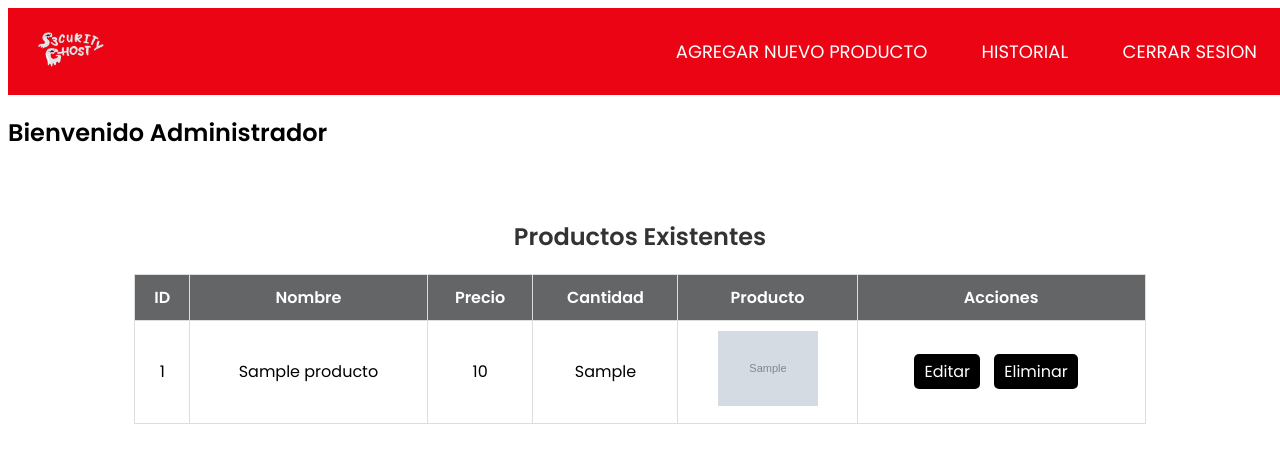
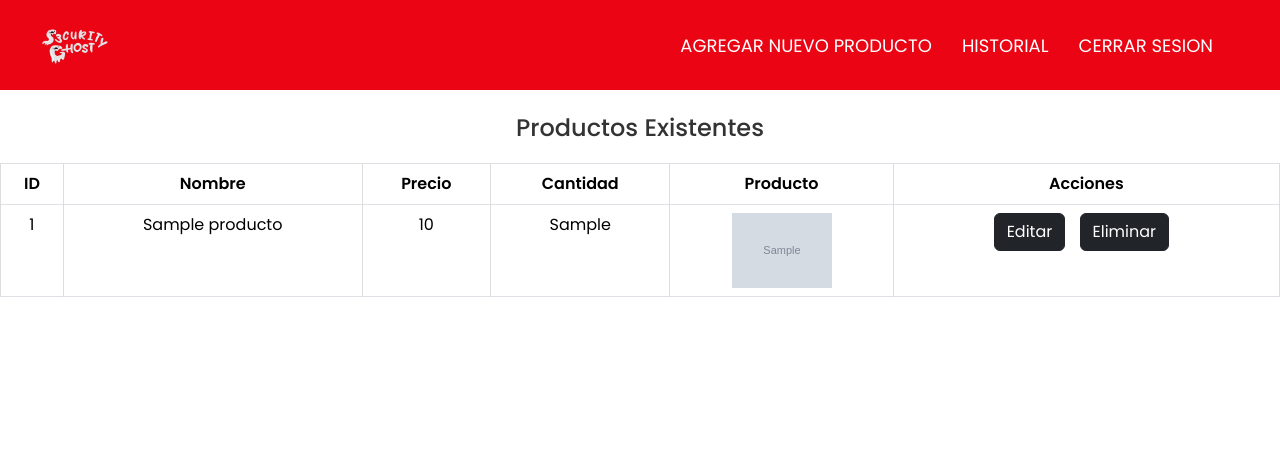
Before and after one commit to IsmaelMooBa/pythonbalam, a Flask app: page /listar-productos in a window 1280 px wide. Shown: the top 463 px of the page. Run offline with Flask 3, Linux system fonts and the light colour scheme; tables that the repository leaves empty or names only in its code hold one stand-in row (values such as "Sample post"); grey boxes marked "Sample" are stand-in pictures; parts of the project's set-up code (start-up, migrations or seed data) failed here and were passed over; some libraries are stand-ins or nearby versions.

Commit message:
Version 1.0
Update Firts app

```diff
--- a/app.py
+++ b/app.py
@@ -24,11 +24,27 @@ def allowed_file(filename):
 @app.route('/historial')
 def historial_ventas():
     cur = mysql.connection.cursor()
-    cur.execute("SELECT * FROM productos")
-    productos = cur.fetchall()
+    cur.execute("SELECT * FROM reseñas")  # Obtiene todas las reseñas
+    reseñas = cur.fetchall()  # Recupera todas las filas
     cur.close()
 
-    return render_template("historial.html", productos=productos)
+    # Organiza las reseñas por producto_id
+    historial_reseñas = {}
+    for reseña in reseñas:
+        producto_id = reseña['producto_id']  # Usa la clave 'producto_id' en lugar de un índice
+        if producto_id not in historial_reseñas:
+            historial_reseñas[producto_id] = []
+        historial_reseñas[producto_id].append({
+            'nombre': reseña['nombre'],  # Accede por nombre de columna
+            'opinion': reseña['opinion'],
+            'estrellas': reseña['estrellas'],
+            'fecha': reseña['fecha'],
+        })
+
+    return render_template("historial.html", historial_reseñas=historial_reseñas)
+
+
+
 
 @app.route('/listar-productos')
 def listar_productos():
@@ -252,11 +268,6 @@ def producto_detalle(id):
     return render_template('producto_detalle.html', producto=producto, reseñas=reseñas)
 
 
-
-
-
-
-
 @app.route('/pago_confirmado', methods=["GET", "POST"])
 def pago_confirmado():
     if request.method == "POST":
@@ -286,9 +297,6 @@ def guardar_reseña():
 
     return redirect(url_for('usuario'))
 
-
-
-
 if __name__ == '__main__':
    app.secret_key = "pinchellave"
    app.run(debug=True, host='0.0.0.0', port=5000, threaded=True)
--- a/templates/admin.html
+++ b/templates/admin.html
@@ -3,32 +3,32 @@
 <head>
     <meta charset="UTF-8">
     <meta name="viewport" content="width=device-width, initial-scale=1.0">
+    <link href="https://cdn.jsdelivr.net/npm/bootstrap@5.3.0-alpha3/dist/css/bootstrap.min.css" rel="stylesheet" integrity="sha384-KK94CHFLLe+nY2dmCWGMq91rCGa5gtU4mk92HdvYe+M/SXH301p5ILy+dN9+nJOZ" crossorigin="anonymous">
+    <script src="https://cdn.jsdelivr.net/npm/bootstrap@5.3.0-alpha3/dist/js/bootstrap.bundle.min.js" integrity="sha384-ENjdO4Dr2bkBIFxQpeoTz1HIcje39Wm4jDKdf19U8gI4ddQ3GYNS7NTKfAdVQSZe" crossorigin="anonymous"></script>
     <link rel="stylesheet" href="{{ url_for('static', filename='styles.css') }}">
     <title>Document</title>
 </head>
 <body>
-    <nav class="navbar navbar-expand-lg navbar-dark custom-navbar">
+    <nav class="navbar navbar-expand-lg navbar-dark custom-navbar d-flex">
         <div class="container-fluid">
           <a class="navbar-brand" href="#">
             <img src="{{ url_for('static', filename='images/logo.png') }}" alt="Security Ghost" style="height: 50px;">
+          </a>
+          <button class="navbar-toggler " type="button" data-bs-toggle="collapse" data-bs-target="#navbarText" aria-controls="navbarText" aria-expanded="false" aria-label="Toggle navigation">
+            <span class="navbar-toggler-icon"></span>
+          </button>
+          <div class="collapse navbar-collapse" id="navbarText">
+            <ul class="navbar-nav me-auto mb-2 mb-lg-0"></ul>
+            <span class="navbar-text d-flex w-100 justify-content-end">
+                <a class="nav-link text-white" href="/agregar-producto">AGREGAR NUEVO PRODUCTO</a>
+                <a class="nav-link text-white" href="/historial">Historial</a>
+                <a class="nav-link text-white" href="/">Cerrar sesion</a>
+              </span>
 
-          </a>
-          <div class="collapse navbar-collapse" id="navbarText">
-            <ul class="navbar-nav me-auto mb-2 mb-lg-0">
-                  <span class="navbar-text">
-                      <a class="nav-link text-white" href="/agregar-producto">Agregar Nuevo Producto</a>
-                  </span>
-                  <span class="navbar-text">
-                    <a class="nav-link text-white" href="/historial">Historial</a>
-                </span>
-                <span class="navbar-text">
-                    <a class="nav-link text-white" href="/">Cerrar sesion</a>
-                </span>
-            </ul>
           </div>
         </div>
+      </nav>
     </nav>
-    <h2>Bienvenido Administrador</h2>
     <br>
     <h3>Productos Existentes</h3>
     <table class="table table-bordered">
@@ -53,8 +53,8 @@
                     <img src="{{ url_for('static', filename='images/' + producto['imagen']) }}" alt="Imagen del producto" style="width: 100px; height: auto;">
                 </td>
                 <td>
-                    <a href="/editar-producto/{{ producto['id'] }}" class="btn btn-warning">Editar</a>
-                    <a href="/eliminar-producto/{{ producto['id'] }}" class="btn btn-danger">Eliminar</a>
+                    <a href="/editar-producto/{{ producto['id'] }}" class="btn btn-dark">Editar</a>
+                    <a href="/eliminar-producto/{{ producto['id'] }}" class="btn btn-dark">Eliminar</a>
                 </td>
             </tr>
             {% endfor %}
--- a/templates/compra_confirmada.html
+++ b/templates/compra_confirmada.html
@@ -31,7 +31,7 @@
         <h2>¡Compra Exitosa!</h2>
         <p>Gracias por comprar <strong>{{ cantidad }}</strong> unidad(es) de <strong>{{ producto['nombre'] }}</strong>.</p>
         <p>Total pagado: ${{ total }}</p>
-        <p>Método de pago: {{ metodo_pago }}</p>
+        <p>Método de pago: {{ metodo_pago }} se recogera el producto en sucursal</p>
     </div>
 </div>
 
@@ -70,7 +70,7 @@
     setTimeout(function() {
         document.getElementById("successModal").style.display = "none";
         document.getElementById("reviewForm").style.display = "block"; // Mostrar el formulario de reseñas
-    }, 2000); // 5 segundos
+    }, 5000); // 5 segundos
 
     // Función para marcar las estrellas en amarillo
     const estrellas = document.querySelectorAll('.estrella');
--- a/templates/confirmacion.html
+++ b/templates/confirmacion.html
@@ -28,7 +28,7 @@
     <!-- Mostrar mensaje de éxito con 5 segundos de duración -->
     {% if mensaje_exito %}
       <div class="alert alert-success alert-dismissible fade show" role="alert" id="mensajeExito">
-        <strong>¡Compra exitosa!</strong> Gracias por tu compra. Recibirás un correo con los detalles.
+        <strong>¡Compra exitosa!</strong> Gracias por tu compra.
       </div>
       <script>
         setTimeout(function() {
```
Also changed, not shown: templates/historial.html (+39 -6 lines), static/images/Camaras_IP_con_conexion_a_Internet..jpg (added), static/images/Camaras_domo_o_tipo_bullet.jpg (added), static/images/Camaras_ocultas_o_espias..jpg (added), static/images/MIcroCamara.jpg (added), static/images/Porteros_automaticos_y_videoporteros.jpg (added), static/images/Portones_electricos_y_automaticos.jpg (added), static/images/camaranormal.jpg (added).
